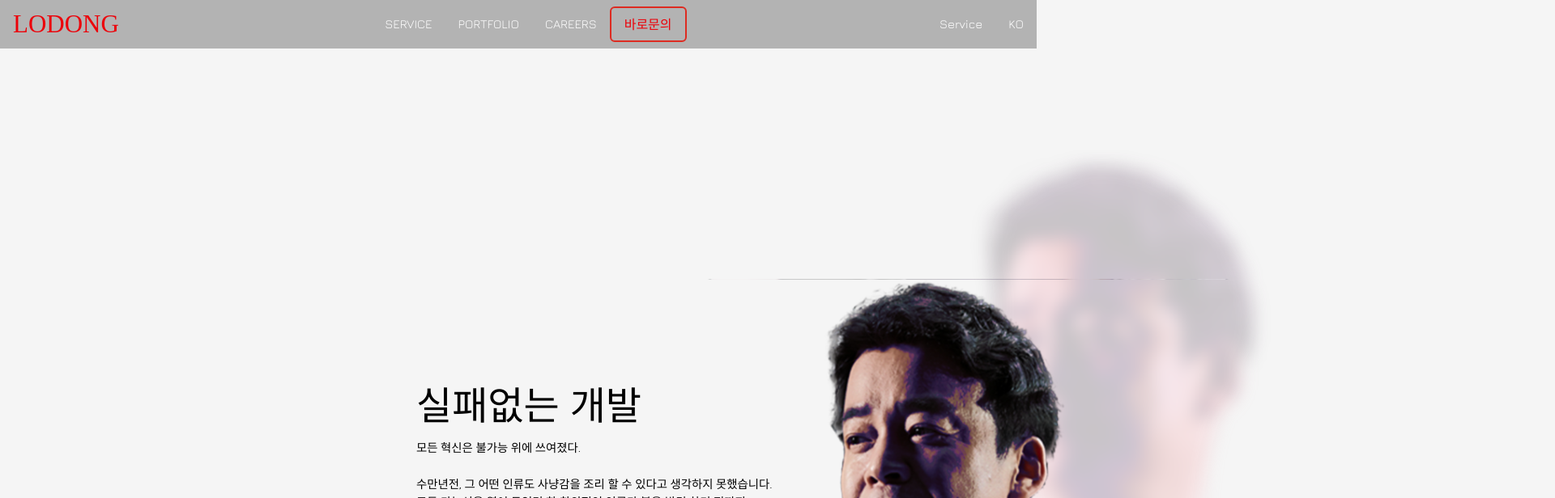
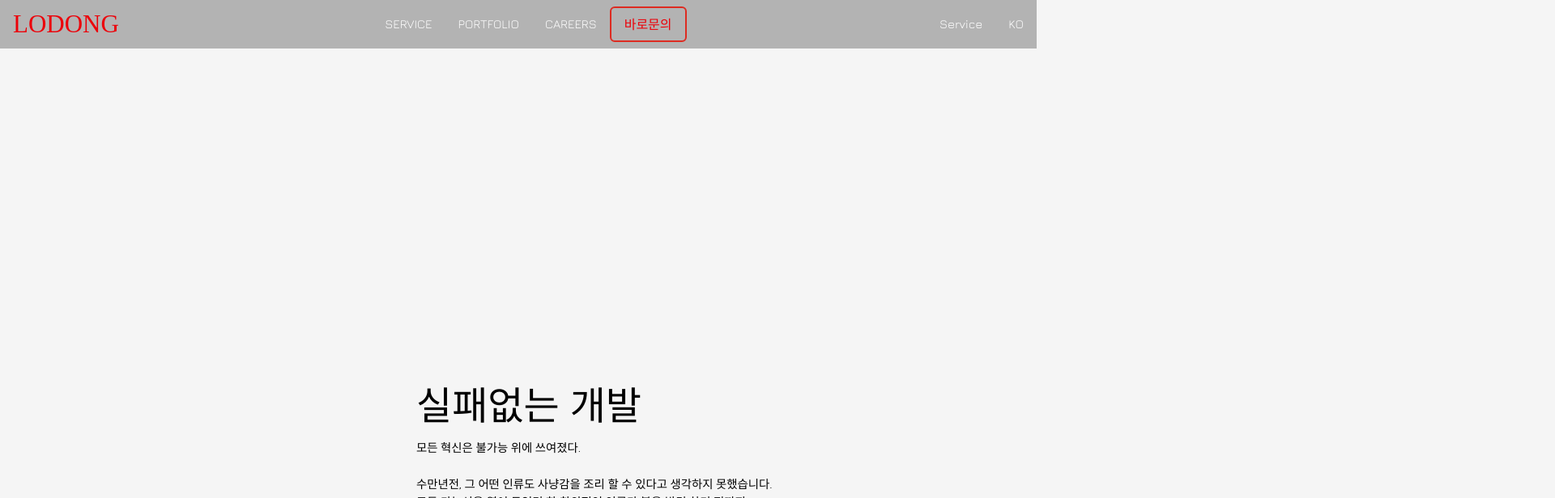
Before and after one commit to githubAbacKim/lodong, a React (Create React App) app: page / in a window 1280 px wide. Shown: the top 616 px of the page at 81% size, 1920 px wide, since content can reach past the window. Built offline with nearby package versions, Linux system fonts and the light colour scheme; a web font is replaced by a local one.

Commit message:
MARK UPDATE

```diff
--- a/src/components/HeroSection/index.js
+++ b/src/components/HeroSection/index.js
@@ -18,12 +18,12 @@ const HeroSection = () => {
                 backgroundRepeat: 'no-repeat',
                 backgroundPosition: 'right',
                 backgroundSize: 'cover'}} */>
-      <HeroBg>
+      {/* <HeroBg>
         <img src={bgOpacity} width="1100px" height="1000px" alt='prop' />
       </HeroBg>
       <HeroBgOverlay>
         <img src={bgpersonImage} width="900px" height="1000px" alt='prop' />
-      </HeroBgOverlay>
+      </HeroBgOverlay> */}
 
       <HeroContent>
         <HeroH1>실패없는 개발</HeroH1>
```
